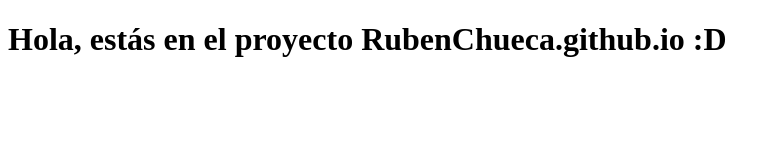
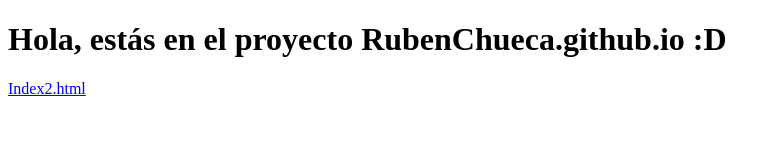
Before and after one commit to RubenChueca/RubenChueca.github.io, a plain HTML site: page index.html in a window 1280 px wide. Shown: the whole page, without its empty margins (0-780 px from the left). Drawn offline with Linux system fonts and the light colour scheme.

Commit message:
Update index.html

```diff
--- a/index.html
+++ b/index.html
@@ -9,6 +9,8 @@
 
 <body>
     <h1>Hola, estás en el proyecto RubenChueca.github.io :D</h1>
+
+    <a href="./DEW/UT04-01/index2.html">Index2.html</a>
 </body>
 
 </html>
```
